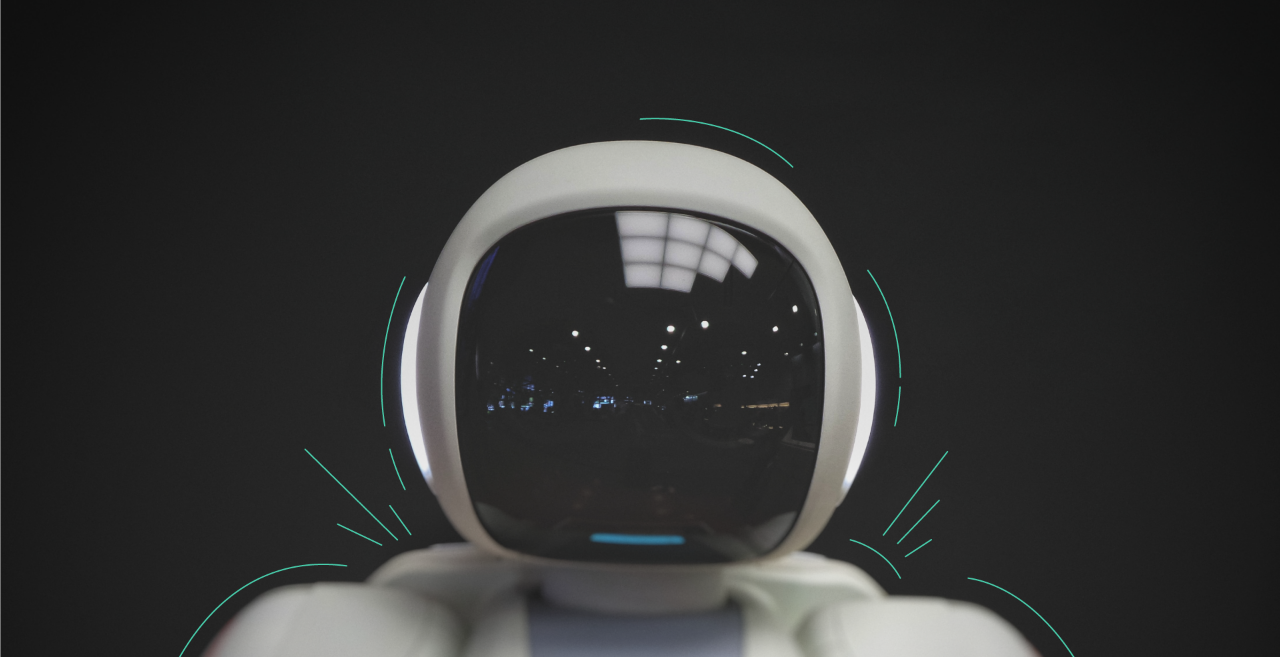
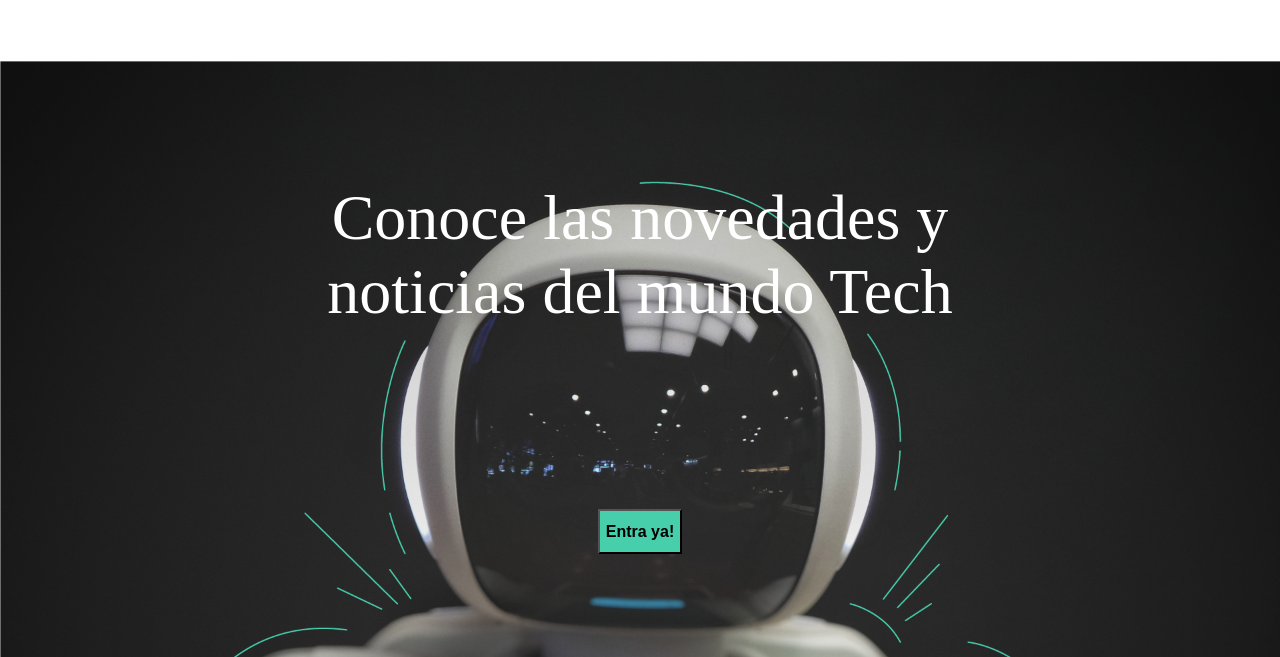
Before and after one commit to Diegofergamboa/Personal-Blog-Vanilla, a plain HTML site: page index.html in a window 1280 px wide. Shown: the part 143-800 px from the top of the page. Drawn offline with Linux system fonts and the light colour scheme.

Commit message:
styling the home

```diff
--- a/css/main.css
+++ b/css/main.css
@@ -78,11 +78,31 @@ main .main-cover  {
     background-size:contain;
     width: 100%;
     height: auto;
-    position: relative;
+    position: absolute;
     z-index: 1;
 }
 
-main h1 {
+main p {
     color: white;
-    z-index: 3;
+    z-index: 2;
+    position: relative;
+    text-align: center;
+    font-size: 4em;
+    font-weight: 200;
+    top: 120px;
 }
+main button {
+    z-index: 2;
+    display: flex;
+    align-content: center;
+    position: relative;
+    margin: 0 auto;
+    margin-top: 250px;
+    top: 50px;
+    background-color: #47cfac;
+    height: 45px;
+    font-size: 1em;
+    font-weight: bold;
+    text-align: center;
+    align-items: center;
+}
--- a/index.html
+++ b/index.html
@@ -30,8 +30,9 @@
     </header>
     <main>
         <img class="main-cover" src="/assets/img/Cover.png" alt="Imagen de astronautra de fondo">
-        <h1>Conoce las novedades y noticias del mundo Tech</h1>
-        <button type="button">Entra ya!</button>
+        <p>Conoce las novedades y <br> noticias del mundo Tech</p>
+        <button type="button">
+            <a>Entra ya!</a></button>
     </main>
 </body>
 </html>
```
